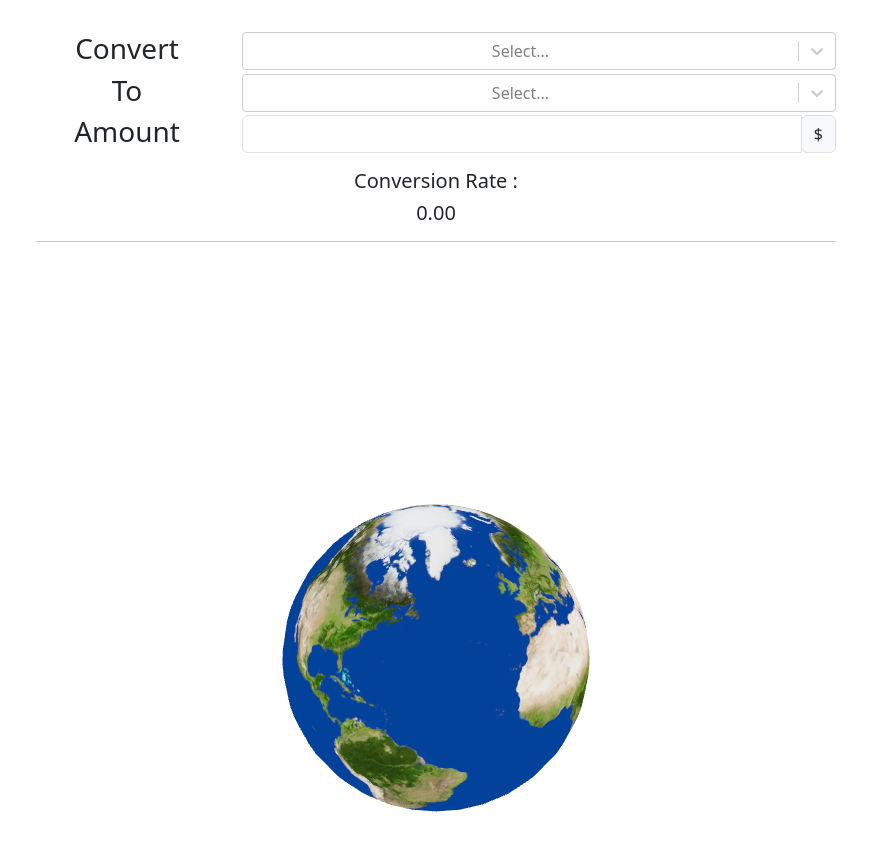
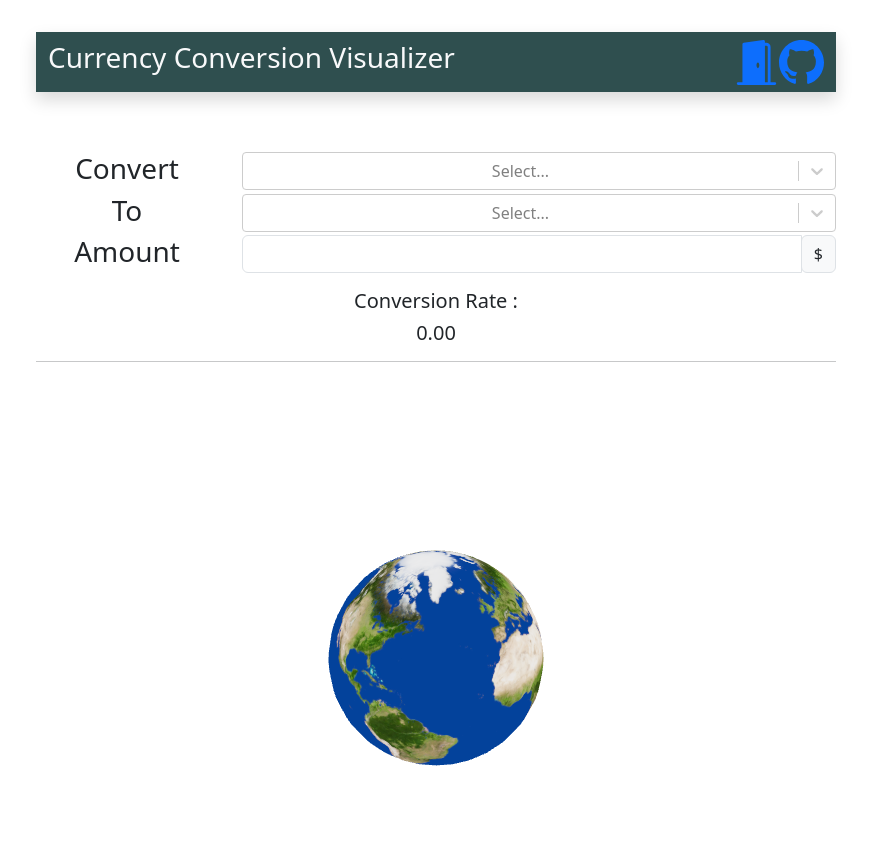
Before and after one commit to KyleRichards94/CurrencyConversionVisualizer, a React (Vite) app: page / in a window 1280 px wide. Shown: the top 850 px of the page, without its empty margins (204-1075 px from the left). Built offline with nearby package versions, Linux system fonts and the light colour scheme; no server answers.

Commit message:
added handles and navbar

```diff
--- a/src/App.css
+++ b/src/App.css
@@ -39,3 +39,33 @@
 .read-the-docs {
   color: #888;
 }
+
+.navbar{
+  z-index: 100;
+  position: sticky !important;
+  top:0%;
+  height:60px;
+  margin-bottom: 60px;
+  background-color: darkslategray;
+}
+
+
+
+@media screen and (max-width: 768px)  {
+  .scene{
+    width: 100%;
+    height: 70vh;
+  }
+}
+
+@media screen and (min-width: 768px)  {
+  .scene{
+    min-width: 800px;
+    width:100%;
+    height: 70vh;
+  }
+}
+
+.githubIcon{
+  width:50px;
+}
--- a/src/App.tsx
+++ b/src/App.tsx
@@ -4,6 +4,7 @@ import TickersSelectList from './Components/TickersSelectList.tsx'
 import Visualizer from './Components/Visualizer.tsx'
 import { UriProvider } from './UriProvider/UriProvider.ts'
 import { SelectedTicker } from "./Tickers/SelectedTicker";
+import NavBar from './Components/NavBar.tsx'
 
 import 'bootstrap/dist/css/bootstrap.min.css';
 
@@ -37,7 +38,8 @@ function App() {
     return 0
   }
   return (
-    <>
+    <div className="container justify-content-center align-items-center ">
+      <NavBar />
       <div className="row">
 
         <div className="col-md-3">
@@ -83,7 +85,7 @@ function App() {
       <h5>{tryConvert().toFixed(2)} {SelectedTicker.getSelectedConversionTicker()?.tickerName}</h5>
       <hr></hr>
       <Visualizer currencyConversionRates={currencyConversionRates} />
-    </>
+    </div>
   )
 }
 
--- /dev/null
+++ b/src/Components/NavBar.tsx
@@ -0,0 +1,21 @@
+export default function NavBar() {
+
+    return (
+        <div className="navbar justify-content-between shadow p-1">
+            <h3 className="ms-2 text-light">Currency Conversion Visualizer</h3>
+
+            <div>
+                <a href="https://developkr.tech" title="Developer's Website">
+                    <svg xmlns="http://www.w3.org/2000/svg" width="45" height="45" fill="currentColor" className="bi bi-door-open-fill" viewBox="0 0 16 16">
+                        <path d="M1.5 15a.5.5 0 0 0 0 1h13a.5.5 0 0 0 0-1H13V2.5A1.5 1.5 0 0 0 11.5 1H11V.5a.5.5 0 0 0-.57-.495l-7 1A.5.5 0 0 0 3 1.5V15zM11 2h.5a.5.5 0 0 1 .5.5V15h-1zm-2.5 8c-.276 0-.5-.448-.5-1s.224-1 .5-1 .5.448.5 1-.224 1-.5 1" />
+                    </svg>
+                </a>
+                <a className="me-2" href="https://github.com/KyleRichards94/CurrencyConversionVisualizer" title="Projects Github">
+                    <svg xmlns="http://www.w3.org/2000/svg" width="45" height="45" fill="currentColor" className="bi bi-github" viewBox="0 0 16 16">
+                        <path d="M8 0C3.58 0 0 3.58 0 8c0 3.54 2.29 6.53 5.47 7.59.4.07.55-.17.55-.38 0-.19-.01-.82-.01-1.49-2.01.37-2.53-.49-2.69-.94-.09-.23-.48-.94-.82-1.13-.28-.15-.68-.52-.01-.53.63-.01 1.08.58 1.23.82.72 1.21 1.87.87 2.33.66.07-.52.28-.87.51-1.07-1.78-.2-3.64-.89-3.64-3.95 0-.87.31-1.59.82-2.15-.08-.2-.36-1.02.08-2.12 0 0 .67-.21 2.2.82.64-.18 1.32-.27 2-.27s1.36.09 2 .27c1.53-1.04 2.2-.82 2.2-.82.44 1.1.16 1.92.08 2.12.51.56.82 1.27.82 2.15 0 3.07-1.87 3.75-3.65 3.95.29.25.54.73.54 1.48 0 1.07-.01 1.93-.01 2.2 0 .21.15.46.55.38A8.01 8.01 0 0 0 16 8c0-4.42-3.58-8-8-8" />
+                    </svg>
+                </a>
+            </div>
+        </div>
+    )
+}
--- a/src/Components/Visualizer.tsx
+++ b/src/Components/Visualizer.tsx
@@ -71,7 +71,7 @@ function Visualizer(props: { currencyConversionRates: CurrencyConversion | undef
     }, [props.currencyConversionRates])
 
     return (
-        <div style={{ width: "800px", height: "800px" }}>
+        <div className="scene">
             <Canvas camera={{ position: [8, 8, 8], fov: 60 }}>
                 <WorldScene bars={bars} sphereRadius={sphereRadius} />
 
```
